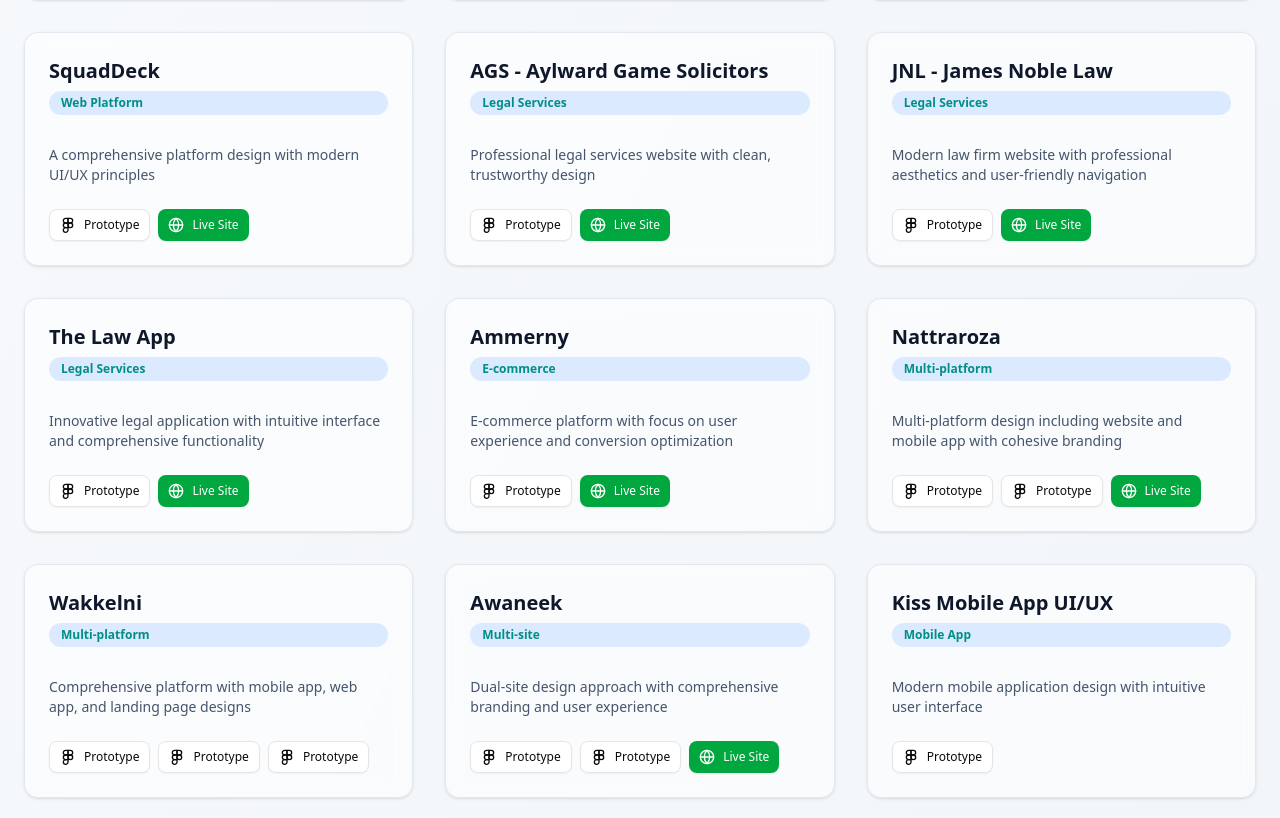
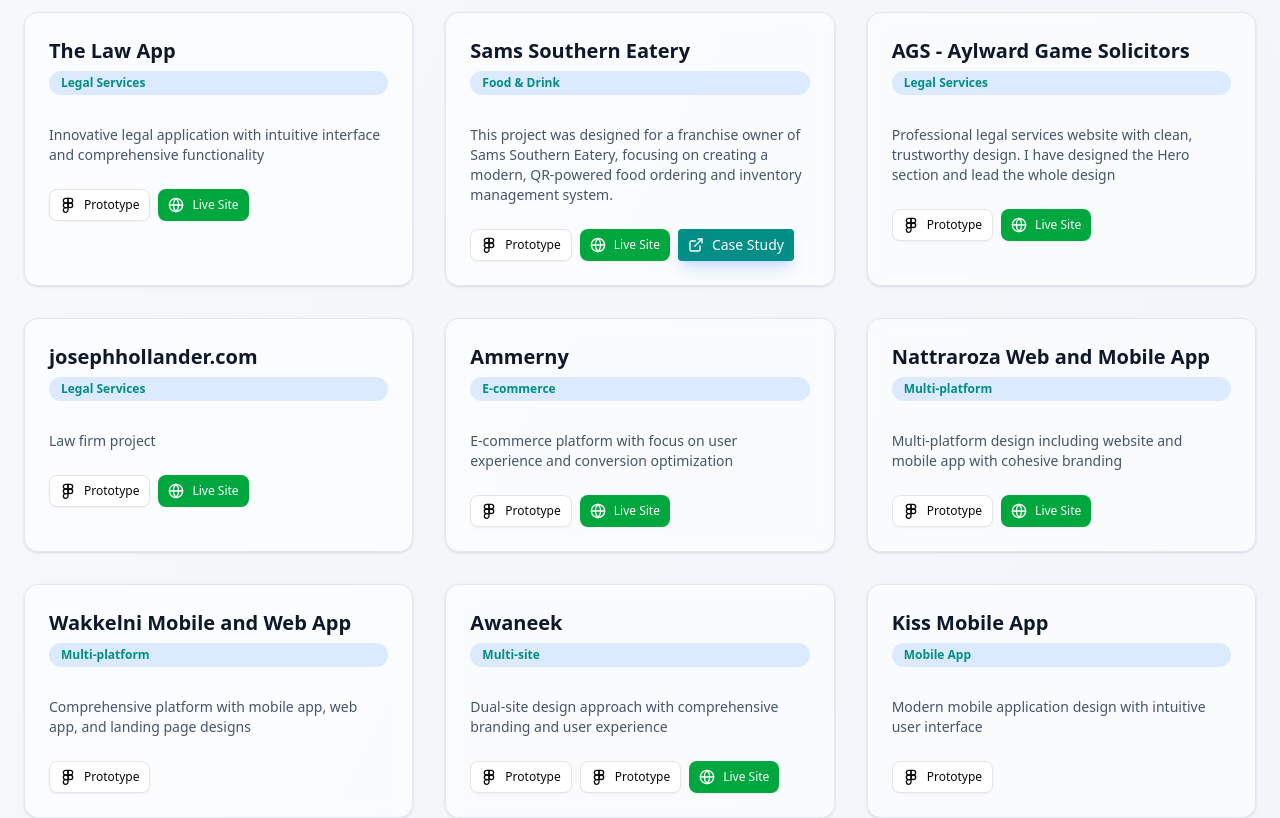
Before and after one commit to mdforhadsarker/uiuxportfolio, a React (Vite) app: page / in a window 1280 px wide. Shown: the part 1207-2025 px from the top of the page. Built offline with nearby package versions, Linux system fonts and the light colour scheme.

Commit message:
update design url

```diff
--- a/src/pages/Home.jsx
+++ b/src/pages/Home.jsx
@@ -13,7 +13,50 @@
 const Home = () => {
   const projects = [
     {
+      id: 5,
+      title: "ExceedICT",
+      description:
+        "Technology company website with modern design (new design under development).",
+      figmaUrl:
+        "https://www.figma.com/proto/yTMUDyMzhmI6zXLu7vF0bB/Exceedict?page-id=0%3A1&node-id=24-40339&viewport=-1288%2C-41%2C0.07&t=mcqH3ugSXQSLEHuM-1&scaling=min-zoom&content-scaling=fixed&starting-point-node-id=24%3A40339",
+      liveUrl: "https://exceedict.com/",
+      caseStudy: "/exceedict",
+      category: "Technology",
+    },
+
+    {
+      id: 3,
+      title: "JNL - James Noble Law",
+      description:
+        "Modern law firm website with professional aesthetics and user-friendly navigation- Password: 123",
+      figmaUrl:
+        "https://www.figma.com/proto/XCNo1QYhS4O4FZCRXKpvtd/JNL-UI-UX-2025?page-id=1099%3A22991&node-id=1099-23865&viewport=-78%2C349%2C0.17&t=5ZImbl6EzFddRq8A-1&scaling=min-zoom&content-scaling=fixed&starting-point-node-id=1099%3A23865",
+      liveUrl: "https://2026.jamesnoblelaw.au/",
+      category: "Legal Services",
+    },
+    {
       id: 13,
+      title: "Resident Stylist",
+      description:
+        "Clinical, trustworthy Fintech-inspired landing page for on-site care services.",
+      figmaUrl:
+        "https://www.figma.com/proto/mPfXKdJ4ZdhTjvgtLbRSlz/ResidentStylist?page-id=0%3A1&node-id=587-2054&viewport=-349%2C-3588%2C0.14&t=fMC0XMHe1WojVwCs-1&scaling=min-zoom&content-scaling=fixed&starting-point-node-id=587%3A2054",
+      liveUrl: "https://residentstylist.com/",
+      caseStudy: "/resident-stylist",
+      category: "Style",
+    },
+       {
+      id: 4,
+      title: "The Law App",
+      description:
+        "Innovative legal application with intuitive interface and comprehensive functionality",
+      figmaUrl:
+        "https://www.figma.com/proto/uYFDvLCCwrkfMwt0D4FCp6/THE-LAW-APP?page-id=0%3A1&node-id=2-2640&viewport=252%2C-39%2C0.05&t=KA5MrlFZCvCppgWL-1&scaling=min-zoom&content-scaling=fixed&starting-point-node-id=2%3A10857",
+      liveUrl: "https://thelawapp.com.au/",
+      category: "Legal Services",
+    },
+    {
+      id: 1,
       title: "Sams Southern Eatery",
       description:
         "This project was designed for a franchise owner of Sams Southern Eatery, focusing on creating a modern, QR-powered food ordering and inventory management system.",
@@ -24,68 +67,28 @@
         "https://www.behance.net/gallery/221079497/Sams-Southern-Eatery-Franchise-Web-Application",
       category: "Food & Drink",
     },
-    {
-      id: 5,
-      title: "ExceedICT",
-      description:
-        "Technology company website with modern design (new design under development).",
-      figmaUrl:
-        "https://www.figma.com/proto/gWkpWk84pgXFiLE4eFCRt4/Exceedict-2025?page-id=3022%3A76813&node-id=3022-78248",
-      liveUrl: "https://exceedict.com/",
-      caseStudy: "/exceedict",
-      category: "Technology",
-    },
-    {
-      id: 13,
-      title: "Resident Stylist",
-      description:
-        "Clinical, trustworthy Fintech-inspired landing page for on-site care services.",
-      figmaUrl:
-        "https://www.figma.com/proto/mPfXKdJ4ZdhTjvgtLbRSlz/ResidentStylist?page-id=0%3A1&node-id=1-457",
-      liveUrl: "https://residentstylist.com/",
-      caseStudy: "/resident-stylist",
-      category: "Style",
-    },
-    {
-      id: 1,
-      title: "SquadDeck",
-      description:
-        "A comprehensive platform design with modern UI/UX principles",
-      figmaUrl:
-        "https://www.figma.com/proto/smS69yYNKwavQJyLyExvN1/SquadDeck-v2?page-id=0%3A1&node-id=2078-1280&viewport=716%2C468%2C0.04&t=mUkhQYSPoIYGjNYl-1&scaling=min-zoom&content-scaling=fixed&starting-point-node-id=2078%3A1280",
-      liveUrl: "https://squaddeck.com/",
-      category: "Web Platform",
-    },
+
     {
       id: 2,
       title: "AGS - Aylward Game Solicitors",
       description:
-        "Professional legal services website with clean, trustworthy design",
+        "Professional legal services website with clean, trustworthy design. I have designed the Hero section and lead the whole design",
       figmaUrl:
-        "https://www.figma.com/proto/MUtdEMDiCGRw4sIAx7ZCqf/AGS-UI-UX?page-id=0%3A1&node-id=1-2705&viewport=478%2C209%2C0.08&t=duSylFj7y1Gb2NnK-1&scaling=min-zoom&content-scaling=fixed&starting-point-node-id=1%3A2705",
+        "https://www.figma.com/proto/WAV2IO7c9F3cZAoc4ygk3y/AGS-UI-UX-2025?page-id=1753%3A39683&node-id=1753-39734&viewport=-1725%2C1187%2C0.33&t=ZIGD4TpeMGzVSRW3-1&scaling=min-zoom&content-scaling=fixed&starting-point-node-id=1753%3A39734",
       liveUrl: "https://aylwardgame.com.au/",
       category: "Legal Services",
     },
-    {
-      id: 3,
-      title: "JNL - James Noble Law",
+{
+      id: 13,
+      title: "josephhollander.com",
       description:
-        "Modern law firm website with professional aesthetics and user-friendly navigation",
+        "Law firm project",
       figmaUrl:
-        "https://www.figma.com/proto/XCNo1QYhS4O4FZCRXKpvtd/JNL-UI-UX?page-id=0%3A1&node-id=1-1357&viewport=-547%2C252%2C0.12&t=tRMvHvsY7wixfX9I-1&scaling=min-zoom&content-scaling=fixed&starting-point-node-id=1%3A1357",
-      liveUrl: "https://jamesnoblelaw.com.au/",
+        "https://www.figma.com/proto/0qWJRCZLEtL3WEYXp3Llq6/josephhollander.com?page-id=7%3A414&node-id=16-441&viewport=349%2C264%2C0.21&t=n8KaJ1B5ng5Sv1sZ-1&scaling=min-zoom&content-scaling=fixed&starting-point-node-id=16%3A441",
+      liveUrl: "https://josephhollander.com/",
       category: "Legal Services",
     },
-    {
-      id: 4,
-      title: "The Law App",
-      description:
-        "Innovative legal application with intuitive interface and comprehensive functionality",
-      figmaUrl:
-        "https://www.figma.com/proto/uYFDvLCCwrkfMwt0D4FCp6/THE-LAW-APP?page-id=0%3A1&node-id=2-2640&viewport=252%2C-39%2C0.05&t=KA5MrlFZCvCppgWL-1&scaling=min-zoom&content-scaling=fixed&starting-point-node-id=2%3A10857",
-      liveUrl: "https://stag.thelawapp.com.au/",
-      category: "Legal Services",
-    },
+
     {
       id: 6,
       title: "Ammerny",
@@ -98,11 +101,11 @@
     },
     {
       id: 7,
-      title: "Nattraroza",
+      title: "Nattraroza Web and Mobile App",
       description:
         "Multi-platform design including website and mobile app with cohesive branding",
-      figmaUrl:
-        "https://www.figma.com/proto/zjjeNgi4xIoshsyFT99ndo/Nattroroza-New-Design?page-id=1145%3A151303&node-id=1145-158815&viewport=4351%2C4225%2C0.23&t=KuPt8i1qzU0tQtEV-1&scaling=contain&content-scaling=fixed&starting-point-node-id=1145%3A158815",
+      // figmaUrl:
+      //   "https://www.figma.com/proto/zjjeNgi4xIoshsyFT99ndo/Nattroroza-New-Design?page-id=1145%3A151303&node-id=1145-158815&viewport=4351%2C4225%2C0.23&t=KuPt8i1qzU0tQtEV-1&scaling=contain&content-scaling=fixed&starting-point-node-id=1145%3A158815",
       figmaUrl1:
         "https://www.figma.com/proto/zjjeNgi4xIoshsyFT99ndo/Nattroroza-New-Design?page-id=1178%3A138335&node-id=1875-222495&viewport=-453%2C4161%2C0.15&t=Um7RxVQ3JO7L2C4a-1&scaling=scale-down&content-scaling=fixed&starting-point-node-id=1311%3A170021",
       liveUrl: "https://natrarosa.com/",
@@ -110,15 +113,15 @@
     },
     {
       id: 8,
-      title: "Wakkelni",
+      title: "Wakkelni Mobile and Web App",
       description:
         "Comprehensive platform with mobile app, web app, and landing page designs",
       figmaUrl:
-        "https://www.figma.com/proto/9CFjR4m9F3nuW4QzwyJbla/Wakkelni?page-id=687%3A41188&node-id=656-24213&viewport=608%2C-1235%2C0.16&t=JM1RhgHauVES3Wt8-1&scaling=scale-down&content-scaling=fixed&starting-point-node-id=629%3A22295",
-      figmaUrl1:
-        "https://www.figma.com/proto/9CFjR4m9F3nuW4QzwyJbla/Wakkelni?page-id=738%3A29890&node-id=740-29999&viewport=612%2C108%2C0.13&t=uGqwwv5vK87TIqAw-1&scaling=scale-down&content-scaling=fixed&starting-point-node-id=740%3A29999",
-      figmaUrl2:
-        "https://www.figma.com/proto/uWRKjYZjdANgQNHSqp6npL/INMOGR?page-id=0%3A1&node-id=2-46&viewport=1088%2C457%2C0.08&t=O4EI1HRuGfBJ6Rc8-1&scaling=scale-down&content-scaling=fixed",
+        "https://www.figma.com/proto/nmWQWMBTD635QwM9BAWbji/Wakellni-Latest-Mobile-App?page-id=502%3A20043&node-id=502-20056&viewport=494%2C135%2C0.21&t=CQULW3TfKyzqpjX1-1&scaling=scale-down&content-scaling=fixed&starting-point-node-id=502%3A20048",
+      // figmaUrl1:
+      //   "https://www.figma.com/proto/9CFjR4m9F3nuW4QzwyJbla/Wakkelni?page-id=738%3A29890&node-id=740-29999&viewport=612%2C108%2C0.13&t=uGqwwv5vK87TIqAw-1&scaling=scale-down&content-scaling=fixed&starting-point-node-id=740%3A29999",
+      // figmaUrl2:
+      //   "https://www.figma.com/proto/uWRKjYZjdANgQNHSqp6npL/INMOGR?page-id=0%3A1&node-id=2-46&viewport=1088%2C457%2C0.08&t=O4EI1HRuGfBJ6Rc8-1&scaling=scale-down&content-scaling=fixed",
       category: "Multi-platform",
     },
     {
@@ -135,13 +138,14 @@
     },
     {
       id: 10,
-      title: "Kiss Mobile App UI/UX",
+      title: "Kiss Mobile App",
       description:
         "Modern mobile application design with intuitive user interface",
       figmaUrl:
         "https://www.figma.com/proto/ShMfQsrJmlGSOXXsB2QQB7/All-Mobile-Apps-from-INMOGR?page-id=0%3A1&node-id=1-3855&viewport=693%2C502%2C0.06&t=yhUpQlcYxOh86LH2-1&scaling=scale-down&content-scaling=fixed&starting-point-node-id=1%3A3787",
       category: "Mobile App",
     },
+
     {
       id: 11,
       title: "Car Rental Mobile App",
```
Also changed, not shown: 1 other file (tests, documents, lock files or other folders).
